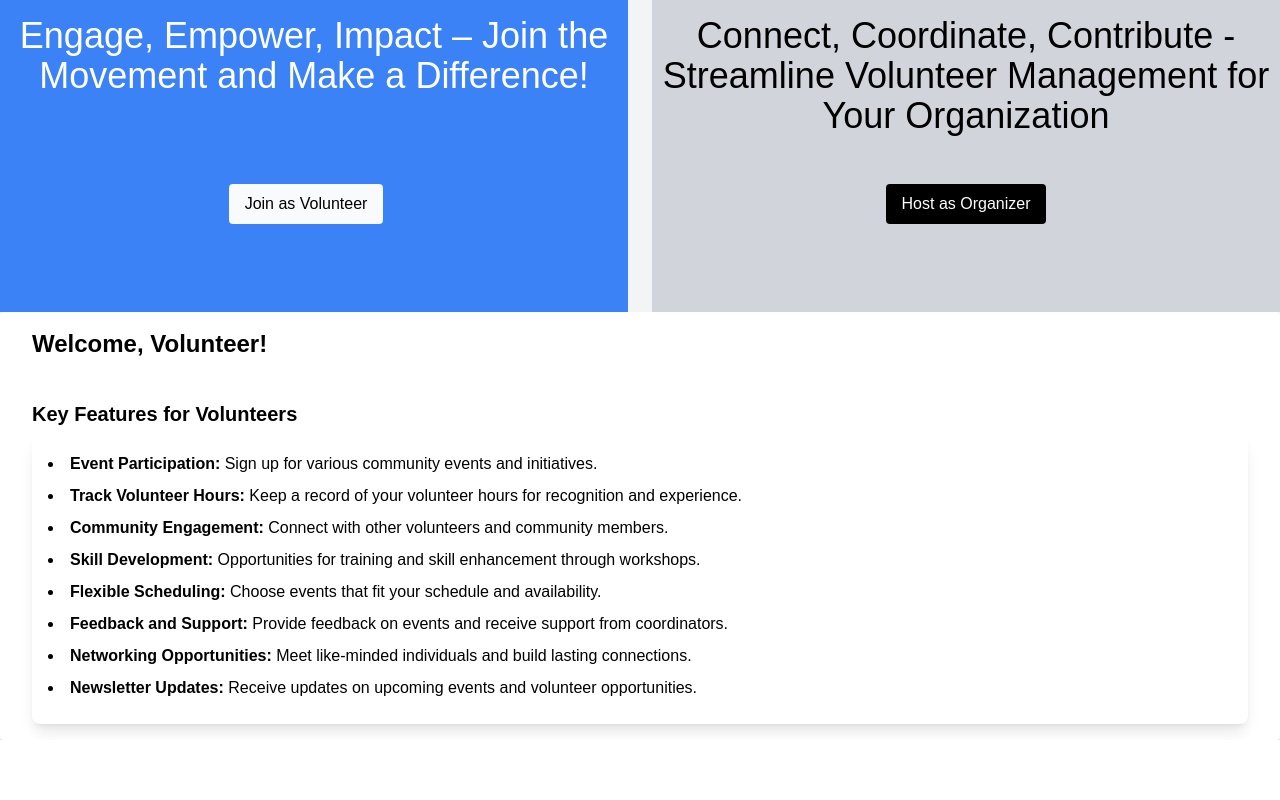
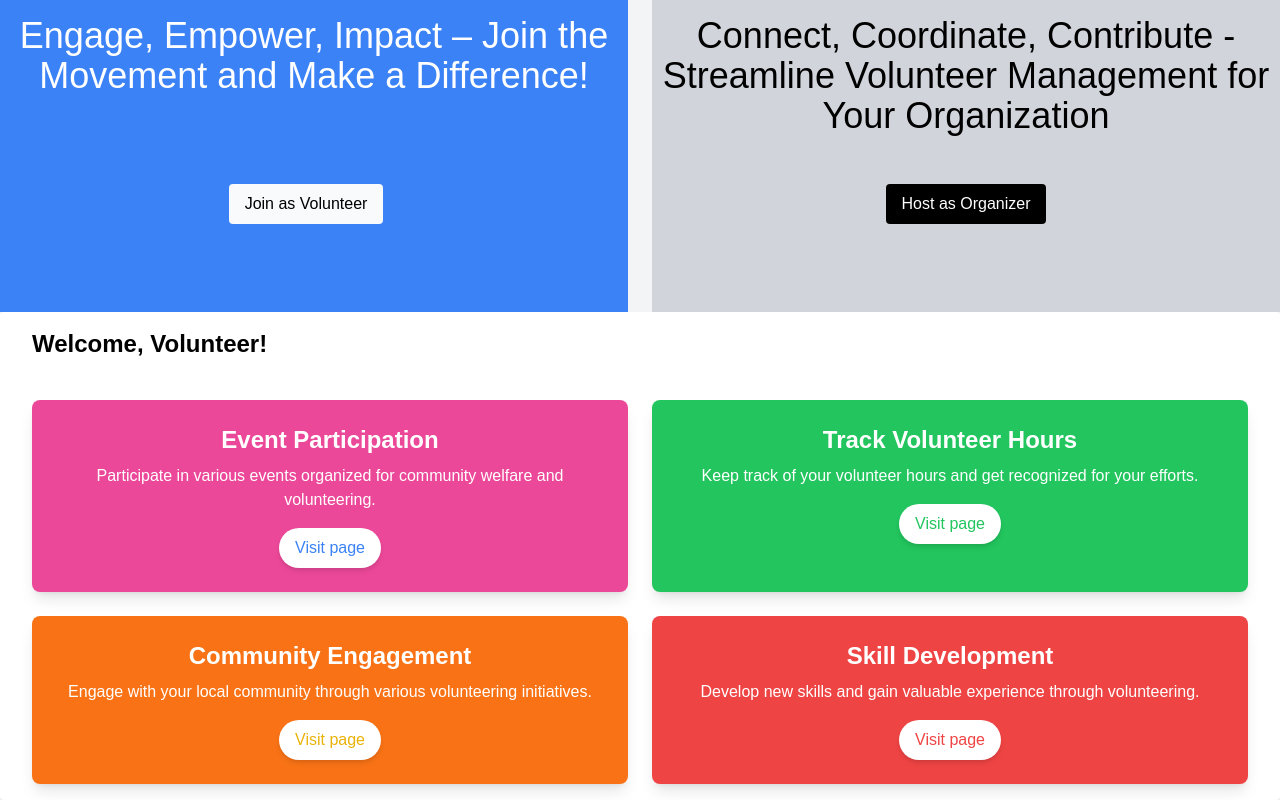
Before and after one commit to prasoonk1204/VolunTrack, a React (Create React App) app: page / in a window 1280 px wide. Shown: the part 872-1672 px from the top of the page. Before the commit the page ends 1612 px from the top, so only its background shows below. Built offline with nearby package versions, Linux system fonts and the light colour scheme.

Commit message:
Update VolunteerView.jsx
volunteer features

```diff
--- a/src/components/VolunteerView.jsx
+++ b/src/components/VolunteerView.jsx
@@ -12,45 +12,63 @@ const VolunteerView = () => {
         <h2 className="text-2xl font-semibold mb-4">Welcome, Volunteer!</h2>
       </div>
 
-      {/* Features Section */}
-      <h3 className="text-xl font-semibold mt-6 mb-2">
-        Key Features for Volunteers
-      </h3>
-      <div className="bg-white shadow-lg rounded-lg p-4">
-        <ul className="list-disc list-inside">
-          <li className="mb-2">
-            <strong>Event Participation:</strong> Sign up for various community
-            events and initiatives.
-          </li>
-          <li className="mb-2">
-            <strong>Track Volunteer Hours:</strong> Keep a record of your
-            volunteer hours for recognition and experience.
-          </li>
-          <li className="mb-2">
-            <strong>Community Engagement:</strong> Connect with other volunteers
-            and community members.
-          </li>
-          <li className="mb-2">
-            <strong>Skill Development:</strong> Opportunities for training and
-            skill enhancement through workshops.
-          </li>
-          <li className="mb-2">
-            <strong>Flexible Scheduling:</strong> Choose events that fit your
-            schedule and availability.
-          </li>
-          <li className="mb-2">
-            <strong>Feedback and Support:</strong> Provide feedback on events
-            and receive support from coordinators.
-          </li>
-          <li className="mb-2">
-            <strong>Networking Opportunities:</strong> Meet like-minded
-            individuals and build lasting connections.
-          </li>
-          <li className="mb-2">
-            <strong>Newsletter Updates:</strong> Receive updates on upcoming
-            events and volunteer opportunities.
-          </li>
-        </ul>
+      {/* Feature Buttons in Grid */}
+      <div className="grid grid-cols-1 sm:grid-cols-2 lg:grid-cols-2 gap-6">
+        {/* Event Participation */}
+        <div
+          className="bg-pink-500 text-white rounded-lg shadow-lg p-6 flex flex-col items-center hover:shadow-xl transition-shadow duration-300 cursor-pointer"
+          onClick={() => navigate("/features/event-participation")}
+        >
+          <h3 className="text-2xl font-semibold mb-2">Event Participation</h3>
+          <p className="text-center mb-4">
+            Participate in various events organized for community welfare and volunteering.
+          </p>
+          <button className="bg-white text-blue-500 py-2 px-4 rounded-full shadow-md hover:bg-gray-200">
+            Visit page
+          </button>
+        </div>
+
+        {/* Track Volunteer Hours */}
+        <div
+          className="bg-green-500 text-white rounded-lg shadow-lg p-6 flex flex-col items-center hover:shadow-xl transition-shadow duration-300 cursor-pointer"
+          onClick={() => navigate("/features/track-volunteer-hours")}
+        >
+          <h3 className="text-2xl font-semibold mb-2">Track Volunteer Hours</h3>
+          <p className="text-center mb-4">
+            Keep track of your volunteer hours and get recognized for your efforts.
+          </p>
+          <button className="bg-white text-green-500 py-2 px-4 rounded-full shadow-md hover:bg-gray-200">
+            Visit page
+          </button>
+        </div>
+
+        {/* Community Engagement */}
+        <div
+          className="bg-orange-500 text-white rounded-lg shadow-lg p-6 flex flex-col items-center hover:shadow-xl transition-shadow duration-300 cursor-pointer"
+          onClick={() => navigate("/features/community-engagement")}
+        >
+          <h3 className="text-2xl font-semibold mb-2">Community Engagement</h3>
+          <p className="text-center mb-4">
+            Engage with your local community through various volunteering initiatives.
+          </p>
+          <button className="bg-white text-yellow-500 py-2 px-4 rounded-full shadow-md hover:bg-gray-200">
+            Visit page
+          </button>
+        </div>
+
+        {/* Skill Development */}
+        <div
+          className="bg-red-500 text-white rounded-lg shadow-lg p-6 flex flex-col items-center hover:shadow-xl transition-shadow duration-300 cursor-pointer"
+          onClick={() => navigate("/features/skill-development")}
+        >
+          <h3 className="text-2xl font-semibold mb-2">Skill Development</h3>
+          <p className="text-center mb-4">
+            Develop new skills and gain valuable experience through volunteering.
+          </p>
+          <button className="bg-white text-red-500 py-2 px-4 rounded-full shadow-md hover:bg-gray-200">
+            Visit page
+          </button>
+        </div>
       </div>
     </div>
   );
```
